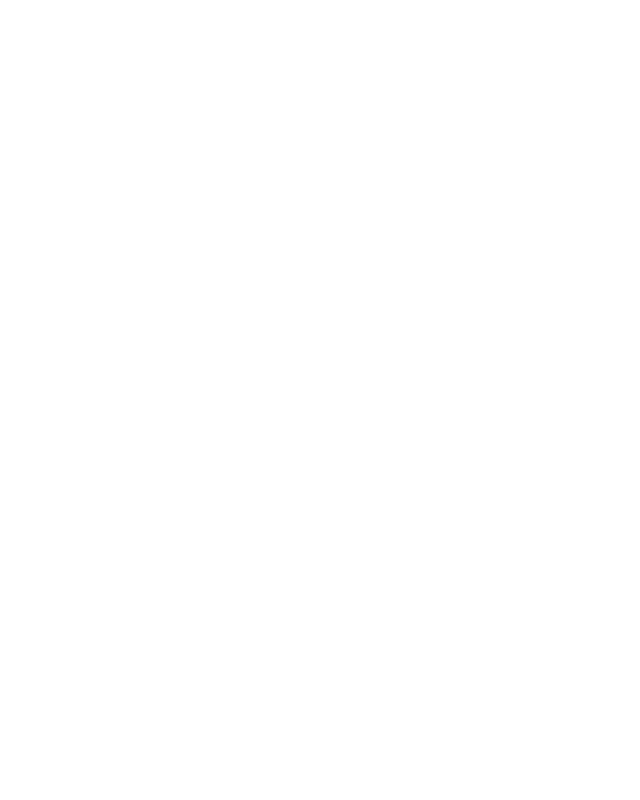
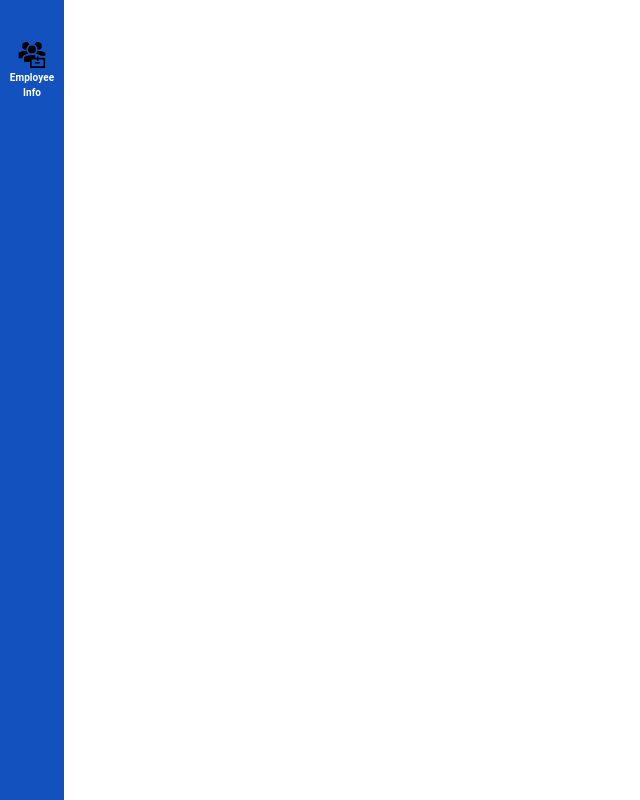
Before and after one commit to Umayange1998/ResortTracker, a React (Create React App) app in the folder client/: page /sidenavi in a window 1280 px wide. Before the commit this address had no page. Shown: the whole page, without its empty margins (0-640 px from the left). Built offline with nearby package versions, Linux system fonts and the light colour scheme.

Commit message:
initiating side nav bar

```diff
--- a/client/src/App.js
+++ b/client/src/App.js
@@ -11,7 +11,7 @@
 import Employeeinfo from "./Pages/Employeeinfo/Employeeinfo"
 import Home from "./Pages/home/home"
 import './App.css'
-
+import SideNavigation from "./Component/SideNavigationBar/SideNavigation"
 // // Lazy loading components
 // const Login = Loadable(lazy(() => import("./Pages/Login/login")));
 // const Employeeinfo = Loadable(lazy(() => import("./Pages/Employeeinfo/Employeeinfo")));
@@ -77,6 +77,8 @@
           <Routes>
             <Route path="/" element={<Home />} />
             <Route path="/employeeinfo" element={<Employeeinfo />} />
+            <Route path="/sidenavi" element={<SideNavigation />} />
+
           </Routes>
         </Router>
       </div>
--- a/client/src/Component/SideNavigationBar/SideNavigation.jsx
+++ b/client/src/Component/SideNavigationBar/SideNavigation.jsx
@@ -4,7 +4,7 @@
 import Typography from "@mui/material/Typography";
 import { styled, useMediaQuery, useTheme, Grid } from "@mui/material";
 import { useNavigate, useLocation } from "react-router-dom"; // Import useLocation
-// import CPOEImage from "../../assets/CPOE.svg";
+import employee from "../../assests/employee.svg";
 // import CalImage from "../../assets/Cal.svg";
 // import ConsultImage from "../../assets/Consult.svg";
 // import HistoryImage from "../../assets/History.svg";
@@ -64,7 +64,7 @@
 
   const navigationItems = [
     // { image: MedicaLogoImage },
-    // { name: "Consult", image: ConsultImage, path: "consultation" },
+    { name: "Employee Info", image: employee, path: "employeeinfo" },
     // { name: "History", image: HistoryImage, path: "history" },
     // { name: "Reports", image: prescription, path: "ReportsV2" },
     // { name: "CPOE", image: CPOEImage, path: "CPOE" },
```
Also changed, not shown: client/src/assests/employee.svg (added).
